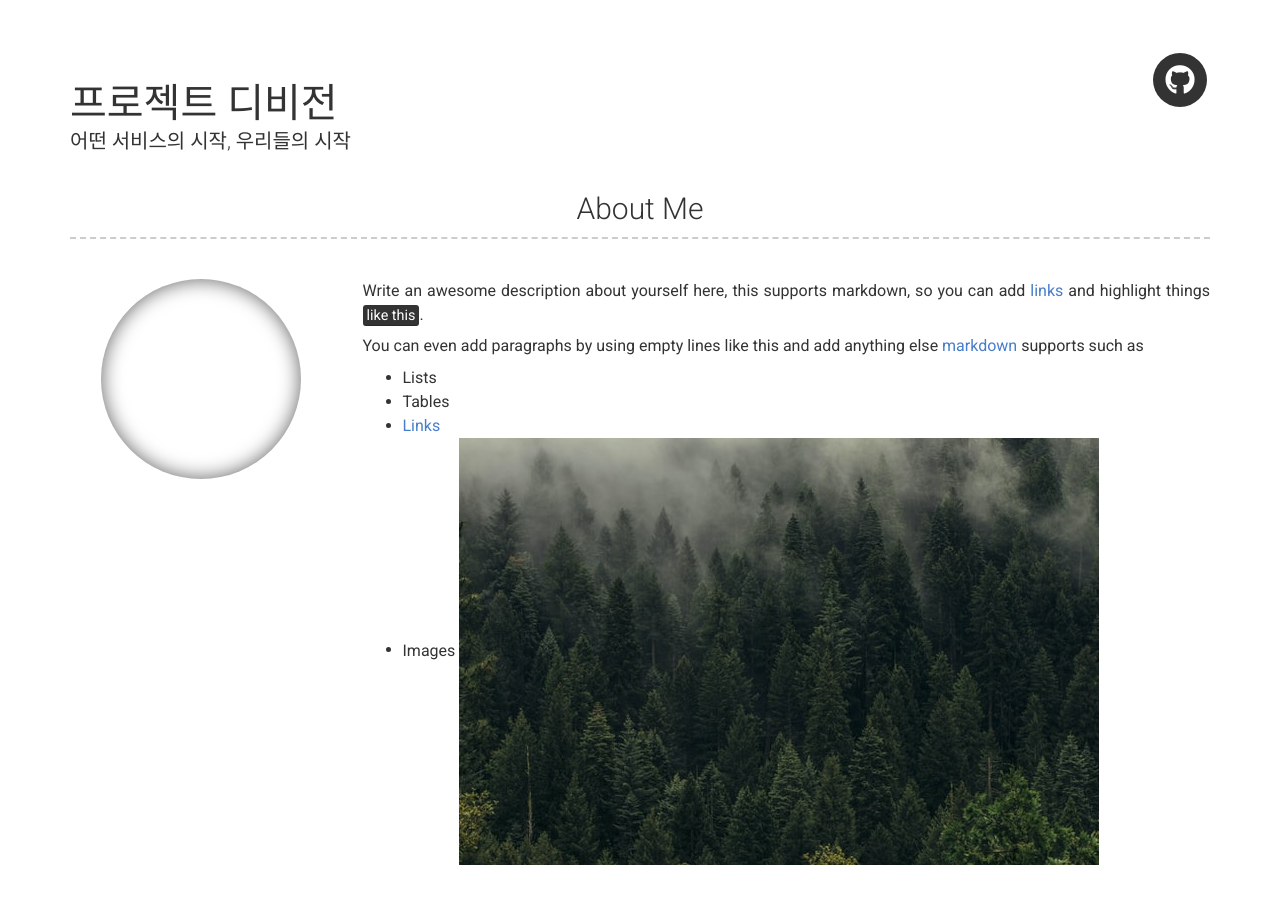
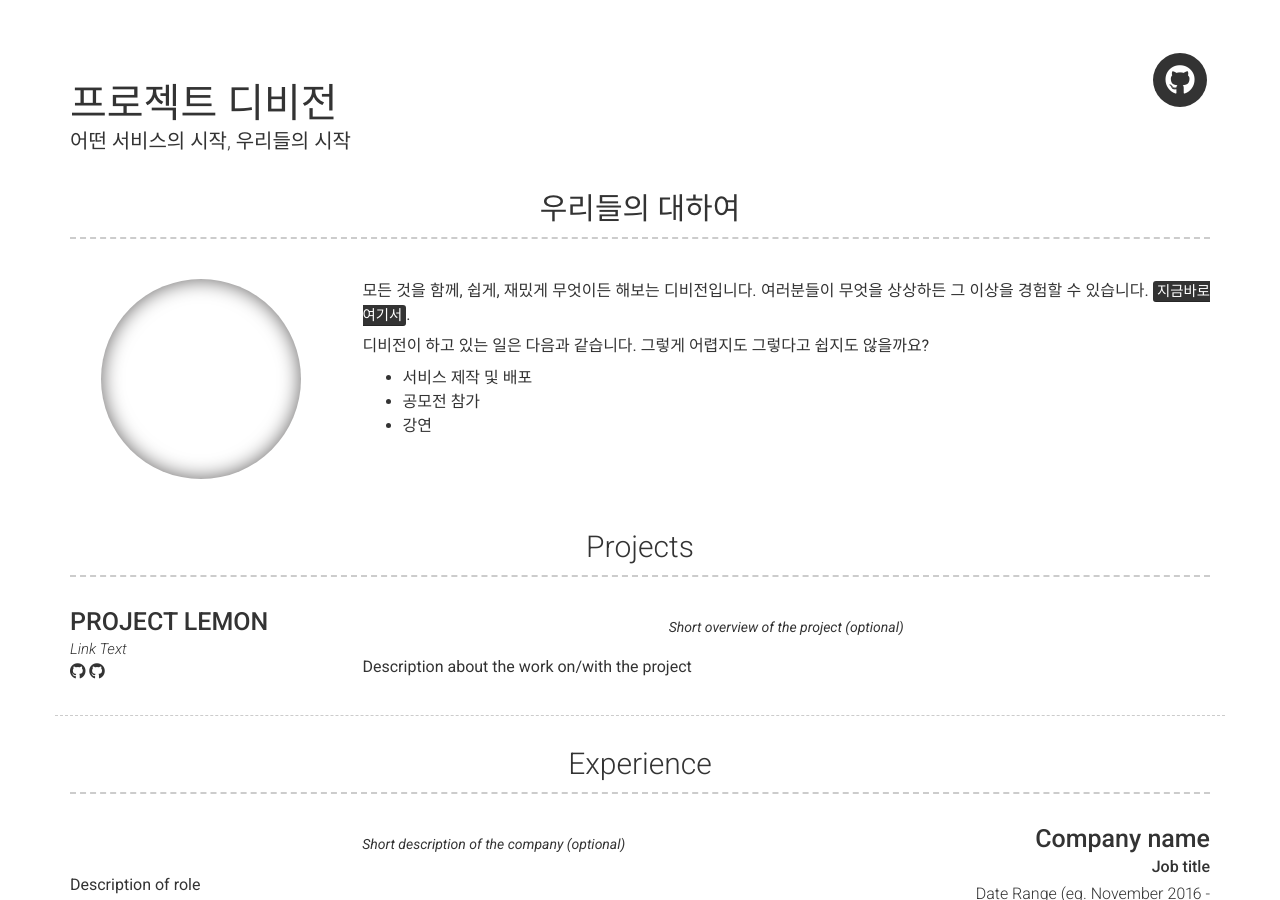
Before and after one commit to Project-Division/Project-Division.github.io, a Jekyll site: the page built from index.md, in a window 1280 px wide and 900 px high. Built offline with Jekyll 4.4.1, drawn with Linux system fonts in a browser that asks for light colours; nearby versions of some CDN libraries.

Commit message:
edited config

```diff
--- a/_config.yml
+++ b/_config.yml
@@ -49,16 +49,16 @@ additional_links:
 # google_analytics: "UA-00000000-0"
 
 # About Section
-# about_title: About Me (Use this to override about section title)
+about_title: 우리들의 대하여
 about_profile_image: Directory of profile image (eg. images/profile.jpg)
 about_content: | # this will include new lines to allow paragraphs
-  Write an awesome description about yourself here, this supports markdown, so you can add [links](http://foobar.com) and highlight things <mark>like this</mark>.
+  모든 것을 함께, 쉽게, 재밌게 무엇이든 해보는 디비전입니다. 여러분들이 무엇을 상상하든 그 이상을 경험할 수 있습니다. <mark>지금바로 여기서</mark>.
 
-  You can even add paragraphs by using empty lines like this and add anything else [markdown](https://www.markdownguide.org/getting-started#what-is-markdown) supports such as
-    - Lists
-    - Tables
-    - <a href="google.com">Links</a>
-    - Images ![alt text](/images/landscape-trees.jpg "Trees")
+  디비전이 하고 있는 일은 다음과 같습니다. 그렇게 어렵지도 그렇다고 쉽지도 않을까요?
+    - 서비스 제작 및 배포
+    - 공모전 참가
+    - 강연
+#- Images ![alt text](/images/landscape-trees.jpg "Trees")
 
 content:
   - title: Projects # Title for the section
```
